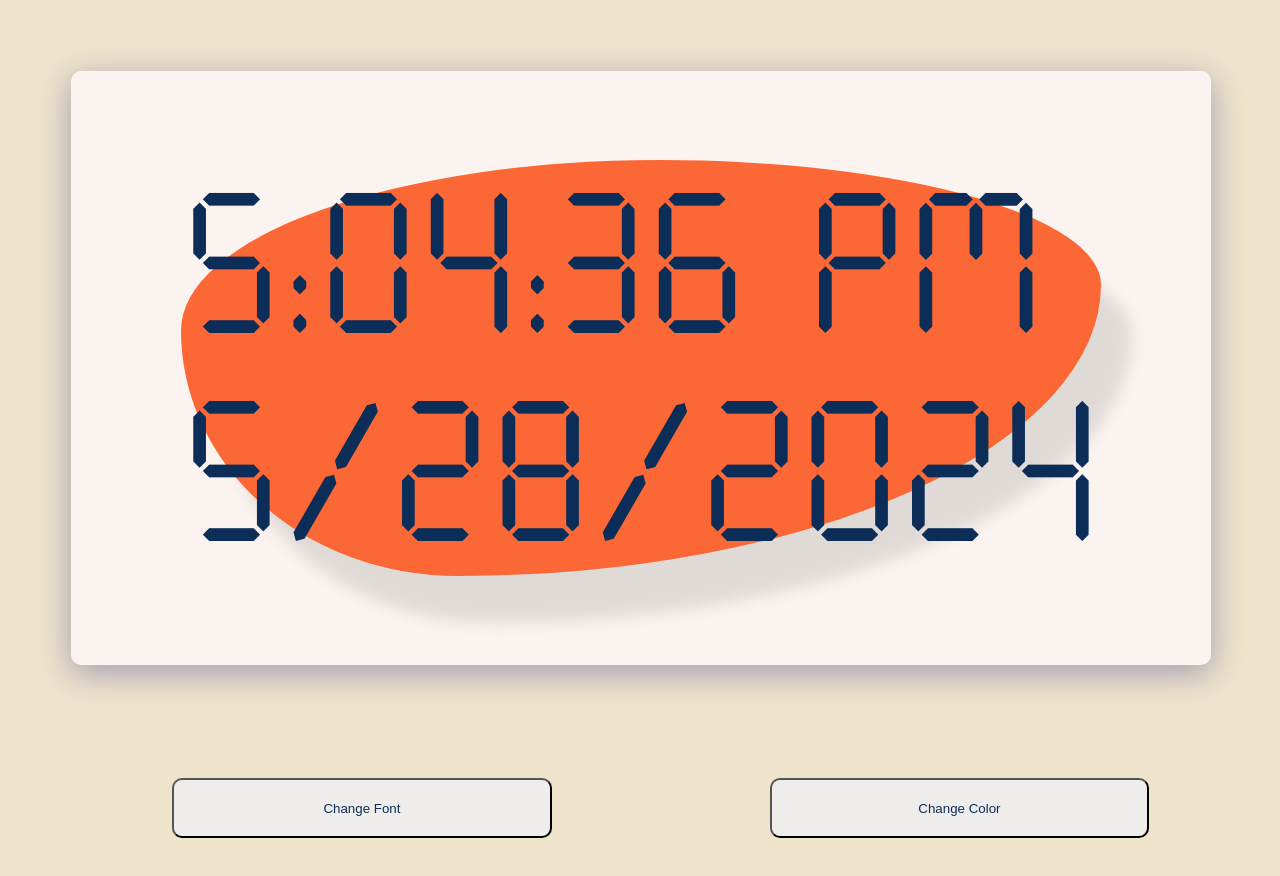
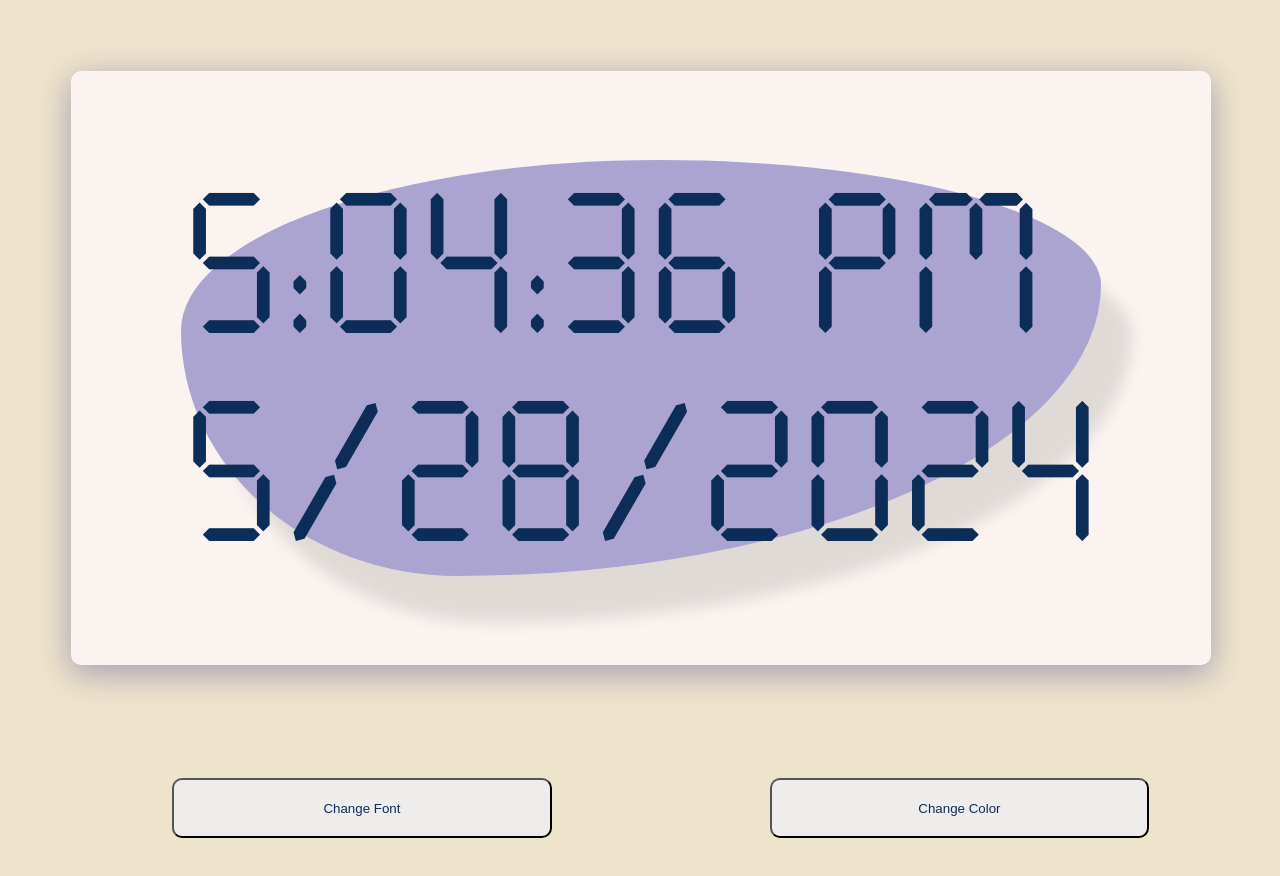
Before and after one commit to prabheen09876/Digital_clock, a plain HTML site: page index.html in a window 1280 px wide. Drawn offline with Linux system fonts and the light colour scheme.

Commit message:
Update style.css

```diff
--- a/style.css
+++ b/style.css
@@ -5,7 +5,7 @@
 #clock {
 border-radius:52% 48% 70% 30% / 41% 30% 70% 59%  ;
     font-family: Segment;
-    background: #FC6736;
+    background: rgb(171, 164, 209);
     color: #0C2D57;
     font-size:200px;
     box-shadow: 34px 50px 15px -3px rgba(0,0,0,0.1);
```
